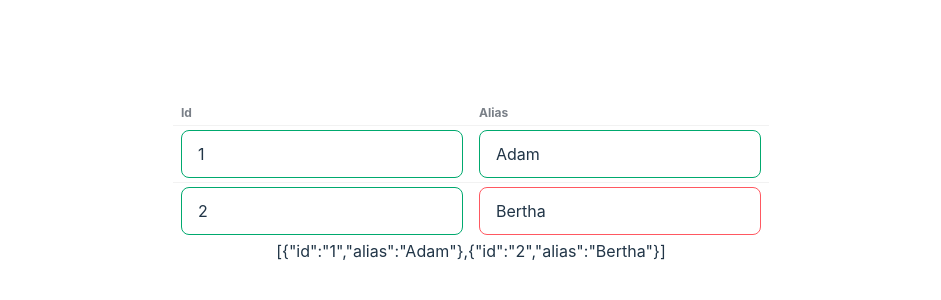
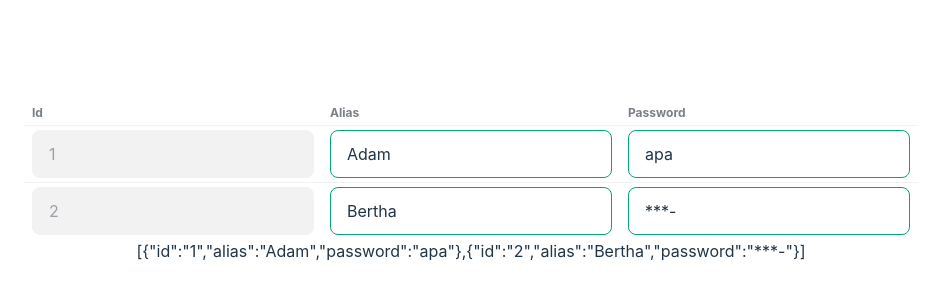
Before and after one commit to Oshulten/ChatRoom, a React (Vite) app in the folder ChatRoomFrontend/: page / in a window 1280 px wide. Shown: the part 218-518 px from the top of the page, without its empty margins (169-1110 px from the left). Built offline with nearby package versions, Linux system fonts and the light colour scheme.

Commit message:
feat: render multiple rows through map

```diff
--- a/ChatRoomFrontend/src/components/DataTable.tsx
+++ b/ChatRoomFrontend/src/components/DataTable.tsx
@@ -16,13 +16,15 @@ interface StringDataCellProps {
     validationPattern?: string,
     placeholder?: string,
     validationError?: string,
+    disabled?: boolean
 }
 
-export function StringDataCell({ value, onChange, validationPattern, validationError, placeholder }: StringDataCellProps) {
+export function StringDataCell({ value, onChange, validationPattern, validationError, placeholder, disabled }: StringDataCellProps) {
     const [inputIsValid, setInputIsValid] = useState(validateWithPattern(value, validationPattern));
 
     validationError ??= "(Sorry, something is wrong with the input!)";
     placeholder ??= "Enter text...";
+    disabled ??= false;
 
     function handleChange(e: React.ChangeEvent<HTMLInputElement>) {
         const currentInputIsValid = validateWithPattern(e.target.value, validationPattern);
@@ -37,29 +39,31 @@ export function StringDataCell({ value, onChange, validationPattern, validationE
         required
         placeholder={placeholder}
         onChange={(e) => handleChange(e)}
+        disabled={disabled}
         className={`input input-bordered w-full max-w-xs ${!inputIsValid ? "input-error" : "input-success"}`}>
     </ input >
 
     return inputElement;
 }
 
-// interface UserDataRowProps {
-// }
-
 export function UserDataRow() {
     const [users, setUsers] = useState<User[]>([{
         id: "1",
-        alias: "Adam"
+        alias: "Adam",
+        password: "apa",
     },
     {
         id: "2",
-        alias: "Bertha"
-    }]);
+        alias: "Bertha",
+        password: "***-",
+    }
+    ]);
 
     const reconstructUser = (user: User, key: string, value: string): User | undefined => {
         switch (key) {
             case "id": return { ...user, id: value };
             case "alias": return { ...user, alias: value };
+            case "password": return { ...user, password: value };
         }
     }
 
@@ -84,25 +88,25 @@ export function UserDataRow() {
                         <tr>
                             <th>Id</th>
                             <th>Alias</th>
+                            <th>Password</th>
                         </tr>
                     </thead>
                     <tbody>
-                        <tr>
-                            <td>
-                                <StringDataCell value={users[0].id} onChange={handleChange("id", users[0].id)} validationPattern={lengthPattern(0, 4)}></StringDataCell>
-                            </td>
-                            <td>
-                                <StringDataCell value={users[0].alias} onChange={handleChange("alias", users[0].id)} validationPattern={lengthPattern(0, 4)}></StringDataCell>
-                            </td>
-                        </tr>
-                        <tr>
-                            <td>
-                                <StringDataCell value={users[1].id} onChange={handleChange("id", users[1].id)} validationPattern={lengthPattern(0, 4)}></StringDataCell>
-                            </td>
-                            <td>
-                                <StringDataCell value={users[1].alias} onChange={handleChange("alias", users[1].id)} validationPattern={lengthPattern(0, 4)}></StringDataCell>
-                            </td>
-                        </tr>
+                        {users.map((user, index) => {
+                            return (
+                                <tr key={user.id}>
+                                    <td key={"id"}>
+                                        <StringDataCell value={users[index].id} disabled={true} onChange={handleChange("id", users[index].id)}></StringDataCell>
+                                    </td>
+                                    <td key={"alias"}>
+                                        <StringDataCell value={users[index].alias} onChange={handleChange("alias", users[index].id)}></StringDataCell>
+                                    </td>
+                                    <td key={"password"}>
+                                        <StringDataCell value={users[index].password} onChange={handleChange("password", users[index].id)}></StringDataCell>
+                                    </td>
+                                </tr>
+                            );
+                        })}
                     </tbody>
                 </table>
             </div>
--- a/ChatRoomFrontend/src/models/User.ts
+++ b/ChatRoomFrontend/src/models/User.ts
@@ -1,4 +1,5 @@
 export default interface User {
     id: string,
-    alias: string
+    alias: string,
+    password: string,
 }
```
